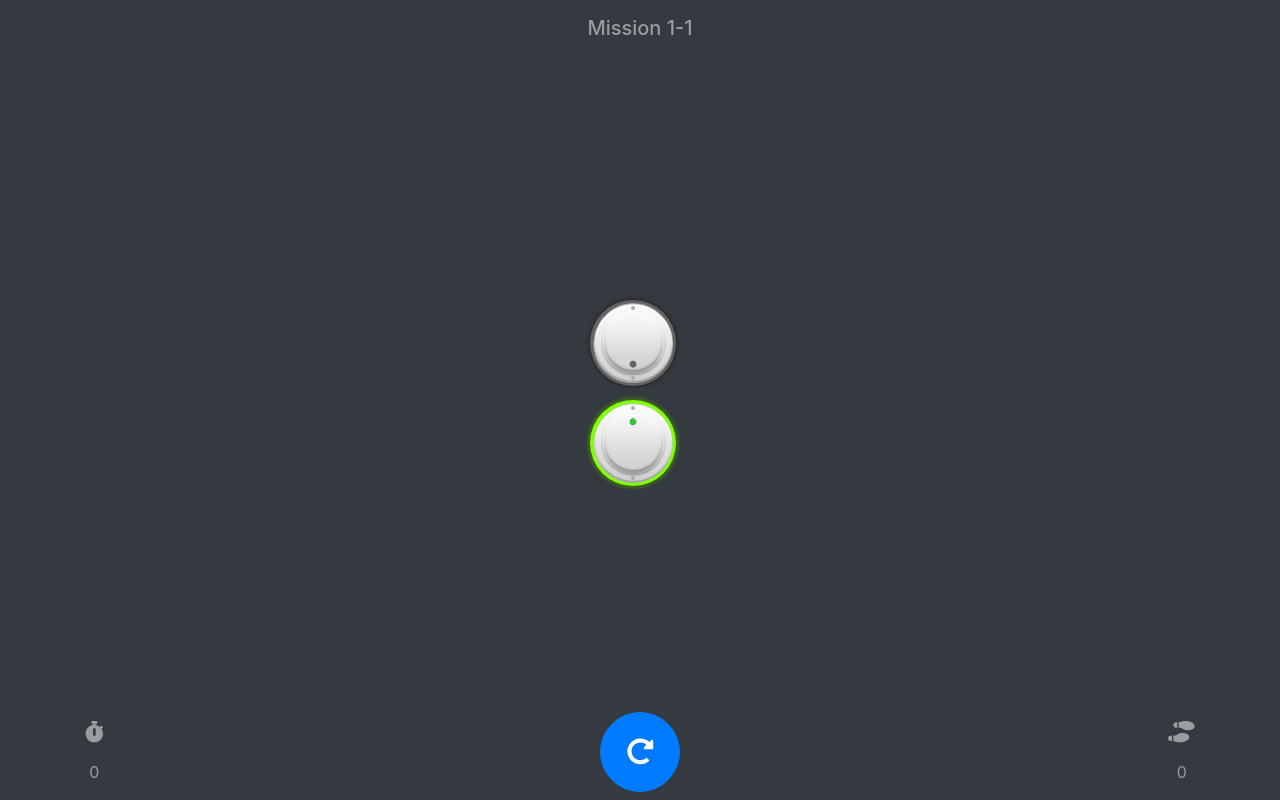
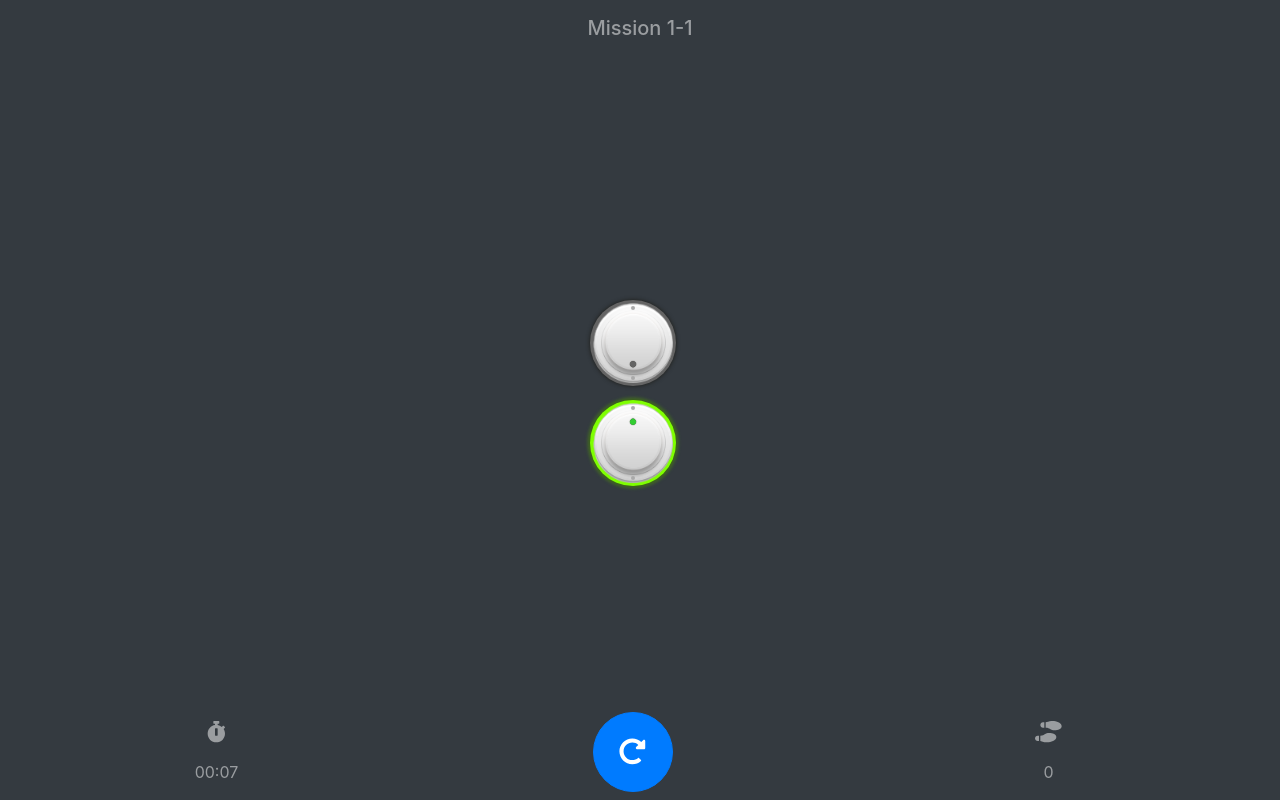
Before and after one commit to xenirio/enigma, an Angular app: page / in a window 1280 px wide. Built offline with nearby package versions, Linux system fonts and the light colour scheme.

Commit message:
Do pipe for date format

```diff
--- a/src/app/board/board.component.html
+++ b/src/app/board/board.component.html
@@ -8,4 +8,4 @@
         </div>
     </div>
 </div>
-<app-control [steps]="steps.length" (outReset)="onReset($event)"></app-control>
+<app-control [started]="started" [steps]="steps.length" (outReset)="onReset($event)"></app-control>
--- a/src/app/shared/control/control.component.html
+++ b/src/app/shared/control/control.component.html
@@ -1,21 +1,20 @@
 <nav class="navbar fixed-bottom navbar-dark bg-dark">
-  <div class="container">
-    <ul class="nav navbar-nav">
+  <ul class="navbar-nav col-4">
     <li class="nav-item navbar-text text-center">
       <fa-icon [icon]="faStopwatch" size="lg"></fa-icon>
     </li>
     <li class="nav-item navbar-text text-center">
-          <span>{{time}}</span>
+      <span>{{time | date:'mm:ss'}}</span>
     </li>
   </ul>
-    <ul class="nav navbar-nav abs-center-x">
-      <li class="nav-item">
+  <ul class="navbar-nav col-4">
+    <li class="nav-item text-center">
       <button type="button" class="btn btn-primary btn-lg rounded-circle" (click)="onReset()">
         <fa-icon [icon]="faRedoAlt" size="lg"></fa-icon>
       </button>
     </li>
   </ul>
-    <ul class="nav navbar-nav">
+  <ul class="navbar-nav col-4">
     <li class="nav-item navbar-text text-center">
       <fa-icon [icon]="faShoePrints" size="lg"></fa-icon>
     </li>
@@ -23,5 +22,4 @@
       <span>{{steps}}</span>
     </li>
   </ul>
-  </div>
 </nav>
--- a/src/app/shared/control/control.component.ts
+++ b/src/app/shared/control/control.component.ts
@@ -7,15 +7,15 @@ import { faStopwatch, faRedoAlt, faShoePrints } from '@fortawesome/free-solid-sv
   styleUrls: ['./control.component.css']
 })
 export class ControlComponent implements OnInit {
-  //@Input() started: number;
+  @Input() started: number;
   @Input() steps: number;
   @Output() outReset: EventEmitter<any> = new EventEmitter();
   time: number = 0;
 
   constructor() {
-    /*setInterval(() => {
-      this.time = Math.floor((new Date().getTime() - this.started) / 1000)
-    }, 1000);*/
+    setInterval(() => {
+      this.time = (new Date().getTime() - this.started)
+    }, 1000);
   }
 
   faStopwatch = faStopwatch;
```
Lines whose indentation alone changed are shown as unchanged.
